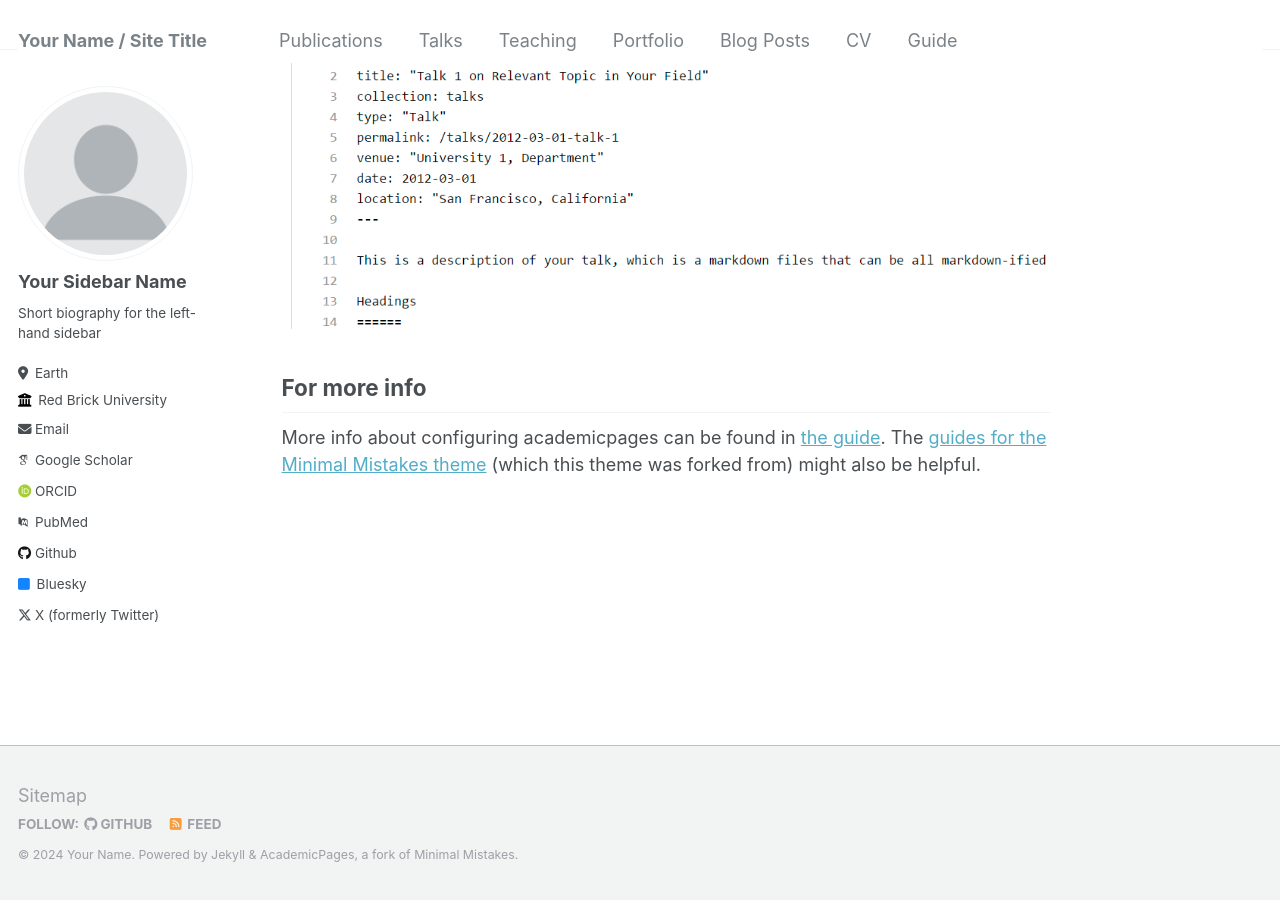
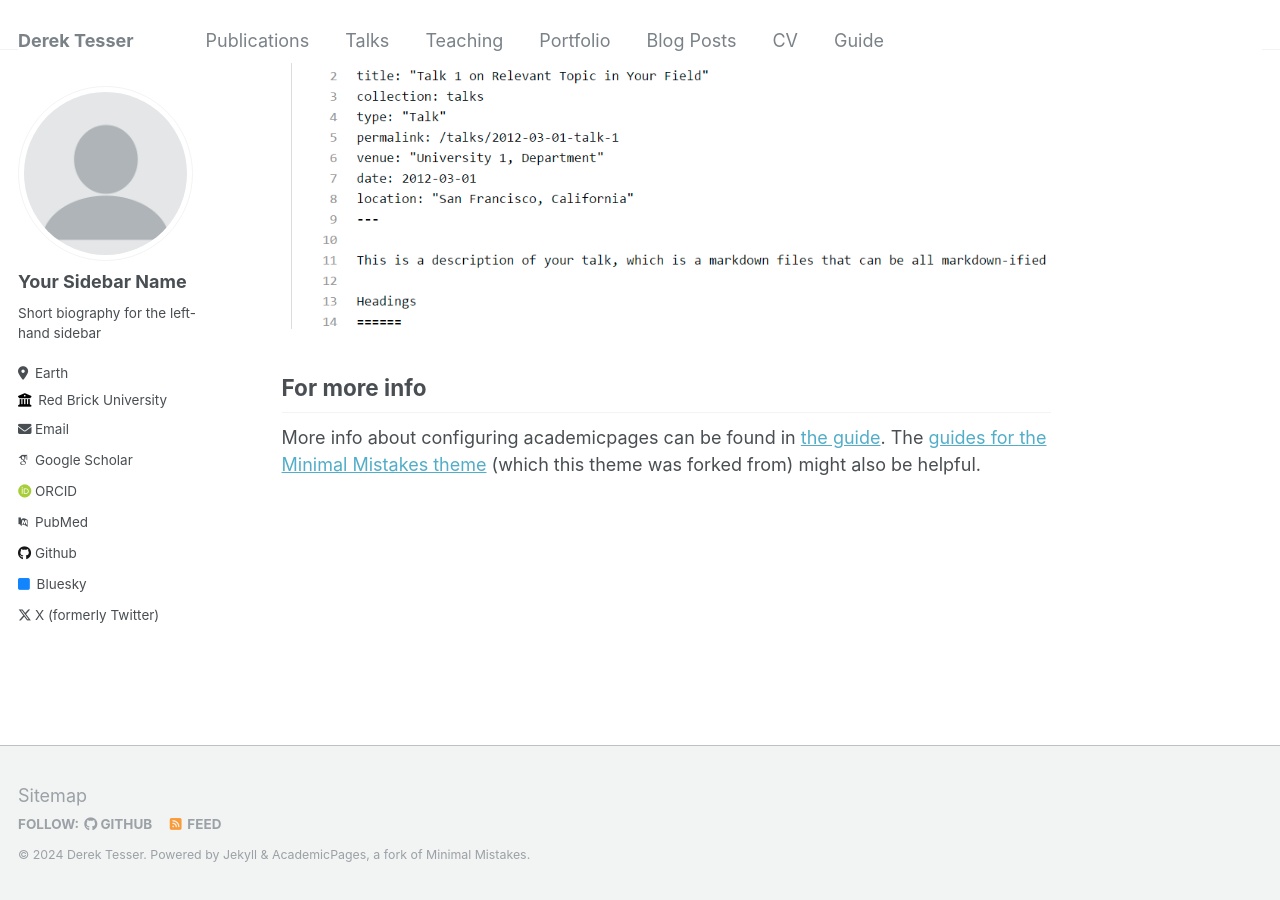
Before and after one commit to dstesser/dstesser.github.io, a Jekyll site: the page built from _pages/about.md, in a window 1280 px wide and 900 px high, scrolled down 2640 px. Built offline with Jekyll 4.4.1, drawn with Linux system fonts in a browser that asks for light colours; some web fonts are replaced.

Commit message:
Update _config.yml

```diff
--- a/_config.yml
+++ b/_config.yml
@@ -8,10 +8,10 @@
 
 # Basic Site Settings
 locale                   : "en-US"
-title                    : "Your Name / Site Title"
+title                    : "Derek Tesser"
 title_separator          : "-"
-name                     : &name "Your Name"
-description              : &description "personal description"
+name                     : &name "Derek Tesser"
+description              : &description "Terrestrial Ecosystem Remote Sensing"
 url                      : https://academicpages.github.io # the base hostname & protocol for your site e.g. "https://mmistakes.github.io"
 baseurl                  : "" # the subpath of your site, e.g. "/blog"
 repository               : "academicpages/academicpages.github.io"
```
